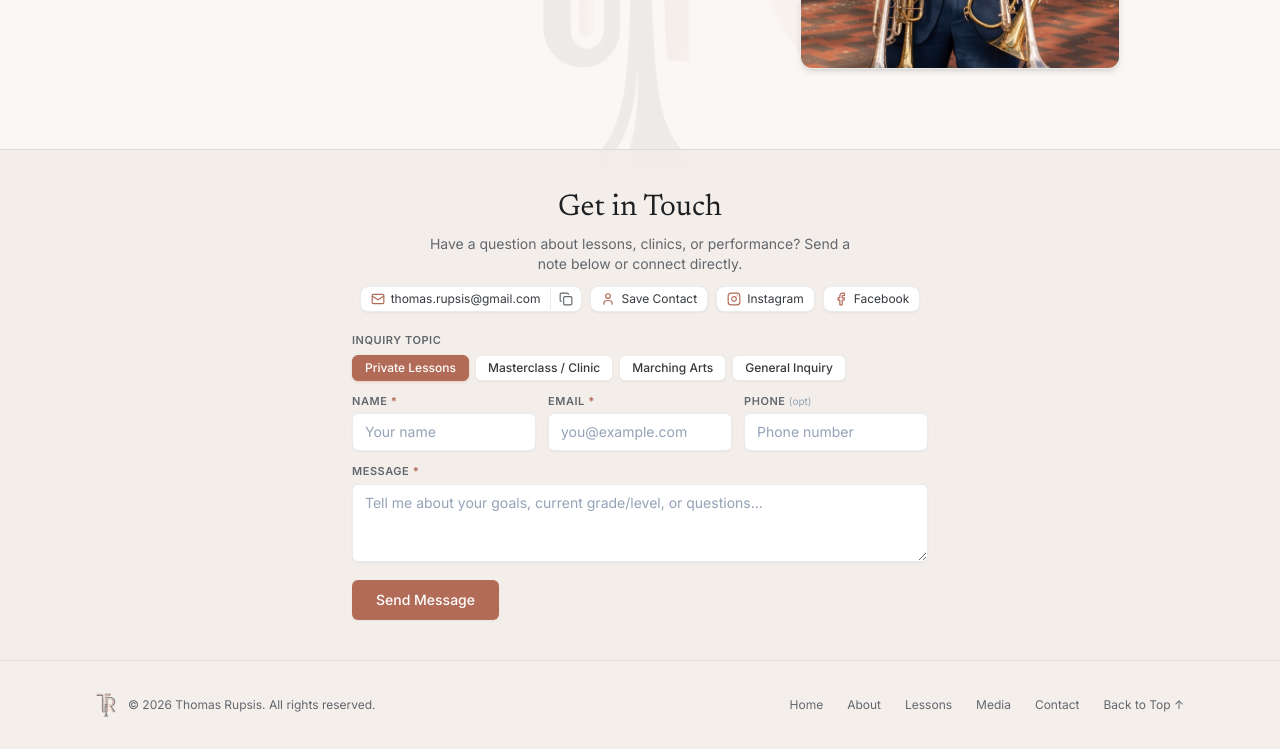
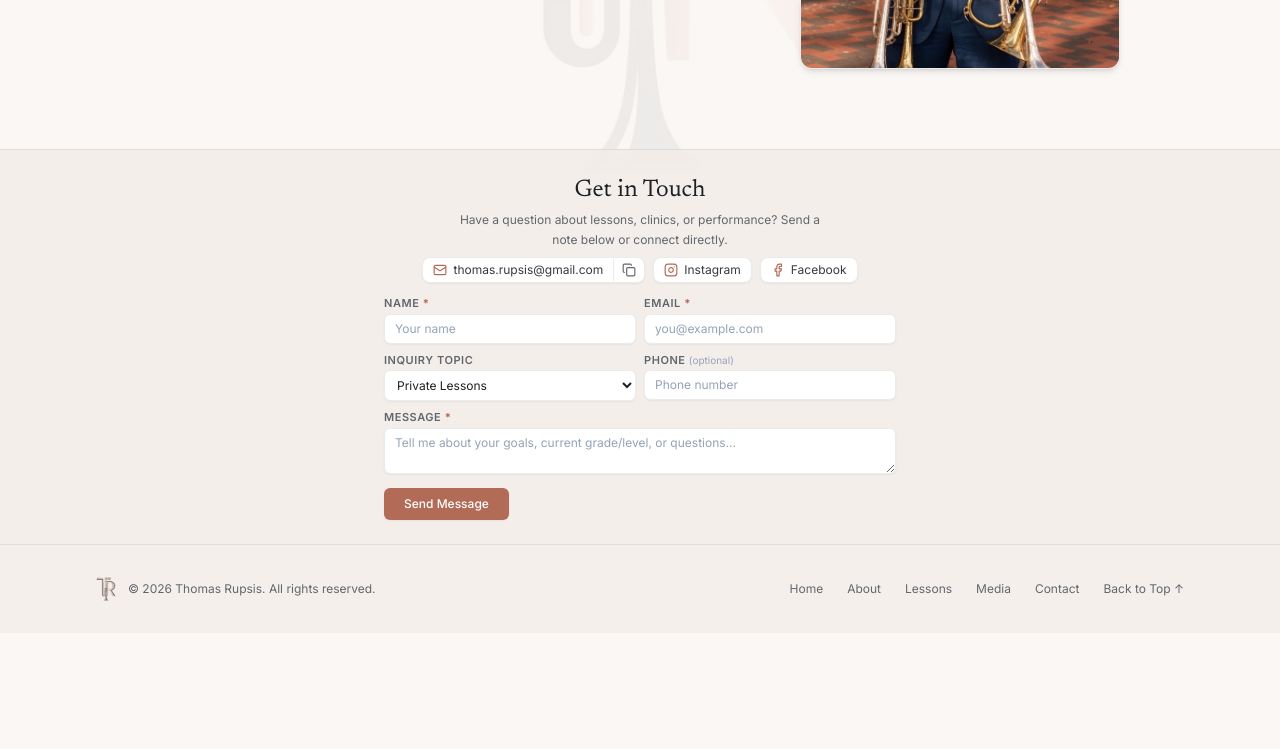
Before and after one commit to thomasrupsis/Thomas-rupsis-portfolio, a plain HTML site: page index.html in a window 1280 px wide. Shown: the part 518-1267 px from the top of the page. After the commit the page ends 1151 px from the top, so only its background shows below. Drawn offline with nearby package versions, Linux system fonts and the light colour scheme.

Commit message:
Remove save contact button, convert inquiry topic to compact dropdown, and streamline contact section

```diff
--- a/index.html
+++ b/index.html
@@ -691,20 +691,6 @@
                 </button>
               </div>
 
-              <!-- Save Contact (vCard) -->
-              <button
-                type="button"
-                onclick="downloadVCard()"
-                class="inline-flex items-center gap-1.5 px-3 py-1.5 rounded-lg bg-white border border-surface-border text-xs text-charcoal hover:text-copper hover:border-copper/40 shadow-sm transition-all"
-                title="Download contact card to phone or computer (.vcf)"
-              >
-                <svg class="w-3.5 h-3.5 text-copper flex-shrink-0" fill="none" stroke="currentColor" stroke-width="2" stroke-linecap="round" stroke-linejoin="round" viewBox="0 0 24 24">
-                  <path d="M19 21v-2a4 4 0 0 0-4-4H9a4 4 0 0 0-4 4v2"/>
-                  <circle cx="12" cy="7" r="4"/>
-                </svg>
-                <span>Save Contact</span>
-              </button>
-
               <a
                 href="https://www.instagram.com/thomas.rupsis/"
                 target="_blank"
@@ -747,15 +733,15 @@
   <!-- ============================================================== -->
   <!-- PERSISTENT BOTTOM CONTACT SECTION (ON EVERY PAGE VIEW) -->
   <!-- ============================================================== -->
-  <section id="contact" class="border-t border-surface-border bg-surface-elevated/85 backdrop-blur-sm pt-8 pb-8 sm:pt-10 sm:pb-10 mt-auto relative z-10">
+  <section id="contact" class="border-t border-surface-border bg-surface-elevated/85 backdrop-blur-sm py-5 sm:py-6 mt-auto relative z-10">
     <div class="max-w-6xl mx-auto px-6 lg:px-8">
 
       <!-- Centered Compact Contact Container -->
-      <div class="max-w-xl mx-auto">
+      <div class="max-w-lg mx-auto">
 
-        <div class="text-center space-y-2 mb-5" id="contactHeaderBlock">
-          <h2 class="font-serif text-2xl sm:text-3xl text-charcoal-heading font-normal">Get in Touch</h2>
-          <p class="text-charcoal-muted text-xs sm:text-sm leading-relaxed max-w-md mx-auto">
+        <div class="text-center space-y-1 mb-3" id="contactHeaderBlock">
+          <h2 class="font-serif text-xl sm:text-2xl text-charcoal-heading font-normal">Get in Touch</h2>
+          <p class="text-charcoal-muted text-xs leading-relaxed max-w-sm mx-auto">
             Have a question about lessons, clinics, or performance? Send a note below or connect directly.
           </p>
           <div class="flex flex-wrap items-center justify-center gap-2 pt-1">
@@ -786,20 +772,6 @@
               </button>
             </div>
 
-            <!-- Save Contact (vCard) -->
-            <button
-              type="button"
-              onclick="downloadVCard()"
-              class="inline-flex items-center gap-1.5 px-2.5 py-1 rounded-lg bg-white border border-surface-border text-xs text-charcoal hover:text-copper hover:border-copper/40 shadow-sm transition-all"
-              title="Download contact card to phone or computer (.vcf)"
-            >
-              <svg class="w-3.5 h-3.5 text-copper flex-shrink-0" fill="none" stroke="currentColor" stroke-width="2" stroke-linecap="round" stroke-linejoin="round" viewBox="0 0 24 24">
-                <path d="M19 21v-2a4 4 0 0 0-4-4H9a4 4 0 0 0-4 4v2"/>
-                <circle cx="12" cy="7" r="4"/>
-              </svg>
-              <span>Save Contact</span>
-            </button>
-
             <a
               href="https://www.instagram.com/thomas.rupsis/"
               target="_blank"
@@ -829,52 +801,15 @@
           </div>
         </div>
 
-        <form id="contactForm" onsubmit="handleContactSubmit(event)" action="https://formsubmit.co/thomas.rupsis@gmail.com" method="POST" class="space-y-3">
+        <form id="contactForm" onsubmit="handleContactSubmit(event)" action="https://formsubmit.co/thomas.rupsis@gmail.com" method="POST" class="space-y-2">
           <!-- FormSubmit Configuration -->
           <input type="hidden" name="_subject" id="formSubmitSubject" value="New Trumpet Lesson Inquiry (thomasrupsis.com)">
           <input type="hidden" name="_template" value="table">
           <input type="hidden" name="_captcha" value="false">
 
-          <!-- Inquiry Topic Selector Pills -->
-          <div class="space-y-1.5">
-            <label class="block text-[11px] uppercase tracking-wider text-charcoal-muted font-semibold">
-              Inquiry Topic
-            </label>
-            <input type="hidden" id="inquiryTypeInput" name="inquiry_type" value="Private Lessons">
-            <div class="flex flex-wrap gap-1.5" id="topicPillContainer">
-              <button
-                type="button"
-                onclick="selectInquiryTopic('Private Lessons')"
-                data-topic="Private Lessons"
-                class="topic-pill active px-3 py-1 rounded-md text-xs font-medium border border-copper bg-copper text-white shadow-sm transition-all">
-                Private Lessons
-              </button>
-              <button
-                type="button"
-                onclick="selectInquiryTopic('Masterclass / Clinic')"
-                data-topic="Masterclass / Clinic"
-                class="topic-pill px-3 py-1 rounded-md text-xs font-medium border border-surface-border bg-white text-charcoal hover:text-copper hover:border-copper/40 shadow-sm transition-all">
-                Masterclass / Clinic
-              </button>
-              <button
-                type="button"
-                onclick="selectInquiryTopic('Marching Arts')"
-                data-topic="Marching Arts"
-                class="topic-pill px-3 py-1 rounded-md text-xs font-medium border border-surface-border bg-white text-charcoal hover:text-copper hover:border-copper/40 shadow-sm transition-all">
-                Marching Arts
-              </button>
-              <button
-                type="button"
-                onclick="selectInquiryTopic('General Inquiry')"
-                data-topic="General Inquiry"
-                class="topic-pill px-3 py-1 rounded-md text-xs font-medium border border-surface-border bg-white text-charcoal hover:text-copper hover:border-copper/40 shadow-sm transition-all">
-                General Inquiry
-              </button>
-            </div>
-          </div>
-
-          <div class="grid grid-cols-1 sm:grid-cols-3 gap-3">
-            <div class="space-y-1">
+          <!-- Compact 2x2 Form Fields Grid -->
+          <div class="grid grid-cols-1 sm:grid-cols-2 gap-2">
+            <div class="space-y-0.5">
               <label for="senderName" class="block text-[11px] uppercase tracking-wider text-charcoal-muted font-semibold">
                 Name <span class="text-copper font-bold" title="Required">*</span>
               </label>
@@ -885,11 +820,11 @@
                 required
                 aria-required="true"
                 placeholder="Your name"
-                class="w-full px-3 py-2 rounded-md bg-white border border-surface-border text-charcoal-heading placeholder-slate-400 focus:outline-none focus:border-copper focus:ring-1 focus:ring-copper text-xs sm:text-sm transition-colors shadow-sm"
+                class="w-full px-2.5 py-1.5 rounded-md bg-white border border-surface-border text-charcoal-heading placeholder-slate-400 focus:outline-none focus:border-copper focus:ring-1 focus:ring-copper text-xs transition-colors shadow-sm"
               />
             </div>
 
-            <div class="space-y-1">
+            <div class="space-y-0.5">
               <label for="senderEmail" class="block text-[11px] uppercase tracking-wider text-charcoal-muted font-semibold">
                 Email <span class="text-copper font-bold" title="Required">*</span>
               </label>
@@ -900,36 +835,52 @@
                 required
                 aria-required="true"
                 placeholder="you@example.com"
-                class="w-full px-3 py-2 rounded-md bg-white border border-surface-border text-charcoal-heading placeholder-slate-400 focus:outline-none focus:border-copper focus:ring-1 focus:ring-copper text-xs sm:text-sm transition-colors shadow-sm"
+                class="w-full px-2.5 py-1.5 rounded-md bg-white border border-surface-border text-charcoal-heading placeholder-slate-400 focus:outline-none focus:border-copper focus:ring-1 focus:ring-copper text-xs transition-colors shadow-sm"
               />
             </div>
 
-            <div class="space-y-1">
+            <div class="space-y-0.5">
+              <label for="inquiryTypeSelect" class="block text-[11px] uppercase tracking-wider text-charcoal-muted font-semibold">
+                Inquiry Topic
+              </label>
+              <select
+                id="inquiryTypeSelect"
+                name="inquiry_type"
+                class="w-full px-2 py-1.5 rounded-md bg-white border border-surface-border text-charcoal-heading focus:outline-none focus:border-copper focus:ring-1 focus:ring-copper text-xs transition-colors shadow-sm"
+              >
+                <option value="Private Lessons">Private Lessons</option>
+                <option value="Masterclass / Clinic">Masterclass / Clinic</option>
+                <option value="Marching Arts">Marching Arts</option>
+                <option value="General Inquiry">General Inquiry</option>
+              </select>
+            </div>
+
+            <div class="space-y-0.5">
               <label for="senderPhone" class="block text-[11px] uppercase tracking-wider text-charcoal-muted font-semibold">
-                Phone <span class="text-slate-400 font-normal lowercase text-[10px] tracking-normal">(opt)</span>
+                Phone <span class="text-slate-400 font-normal lowercase text-[10px] tracking-normal">(optional)</span>
               </label>
               <input
                 type="tel"
                 id="senderPhone"
                 name="phone"
                 placeholder="Phone number"
-                class="w-full px-3 py-2 rounded-md bg-white border border-surface-border text-charcoal-heading placeholder-slate-400 focus:outline-none focus:border-copper focus:ring-1 focus:ring-copper text-xs sm:text-sm transition-colors shadow-sm"
+                class="w-full px-2.5 py-1.5 rounded-md bg-white border border-surface-border text-charcoal-heading placeholder-slate-400 focus:outline-none focus:border-copper focus:ring-1 focus:ring-copper text-xs transition-colors shadow-sm"
               />
             </div>
           </div>
 
-          <div class="space-y-1">
+          <div class="space-y-0.5">
             <label for="senderMessage" class="block text-[11px] uppercase tracking-wider text-charcoal-muted font-semibold">
               Message <span class="text-copper font-bold" title="Required">*</span>
             </label>
             <textarea
               id="senderMessage"
               name="message"
-              rows="3"
+              rows="2"
               required
               aria-required="true"
               placeholder="Tell me about your goals, current grade/level, or questions..."
-              class="w-full px-3 py-2 rounded-md bg-white border border-surface-border text-charcoal-heading placeholder-slate-400 focus:outline-none focus:border-copper focus:ring-1 focus:ring-copper text-xs sm:text-sm transition-colors resize-y shadow-sm"
+              class="w-full px-2.5 py-1.5 rounded-md bg-white border border-surface-border text-charcoal-heading placeholder-slate-400 focus:outline-none focus:border-copper focus:ring-1 focus:ring-copper text-xs transition-colors resize-y shadow-sm"
             ></textarea>
           </div>
 
@@ -937,14 +888,14 @@
             <button
               type="submit"
               id="submitBtn"
-              class="w-full sm:w-auto px-6 py-2.5 rounded-md font-medium text-xs sm:text-sm text-white bg-copper hover:bg-copper-dark transition-colors shadow-sm"
+              class="w-full sm:w-auto px-5 py-2 rounded-md font-medium text-xs text-white bg-copper hover:bg-copper-dark transition-colors shadow-sm"
             >
               Send Message
             </button>
           </div>
 
           <!-- Feedback Message -->
-          <div id="formSuccessAlert" class="hidden p-3.5 rounded-md bg-emerald-50 border border-emerald-300 text-emerald-900 text-xs sm:text-sm">
+          <div id="formSuccessAlert" class="hidden p-2.5 rounded-md bg-emerald-50 border border-emerald-300 text-emerald-900 text-xs">
             <p class="font-medium">Message received.</p>
             <p class="text-xs text-emerald-700 mt-0.5">Thank you. Your message has been sent to Thomas. He will be in touch with you shortly.</p>
           </div>
@@ -1003,6 +954,6 @@
   </div>
 
   <!-- External App JS (cache-busted to ensure immediate refresh) -->
-  <script src="js/app.js?v=2.3"></script>
+  <script src="js/app.js?v=2.4"></script>
 </body>
 </html>
--- a/js/app.js
+++ b/js/app.js
@@ -181,24 +181,13 @@ function showCopyToast() {
 }
 
 /**
- * Feature 2: Select inquiry topic pill
+ * Feature 2: Select inquiry topic dropdown
  */
 function selectInquiryTopic(topic) {
-  const input = document.getElementById('inquiryTypeInput');
-  if (input) {
-    input.value = topic;
+  const select = document.getElementById('inquiryTypeSelect');
+  if (select) {
+    select.value = topic;
   }
-
-  const pills = document.querySelectorAll('.topic-pill');
-  pills.forEach(pill => {
-    if (pill.getAttribute('data-topic') === topic) {
-      pill.classList.add('active', 'border-copper', 'bg-copper', 'text-white');
-      pill.classList.remove('border-surface-border', 'bg-white', 'text-charcoal');
-    } else {
-      pill.classList.remove('active', 'border-copper', 'bg-copper', 'text-white');
-      pill.classList.add('border-surface-border', 'bg-white', 'text-charcoal');
-    }
-  });
 }
 
 /**
@@ -333,7 +322,7 @@ function handleContactSubmit(event) {
     return;
   }
 
-  const inquiryTypeVal = (document.getElementById('inquiryTypeInput') ? document.getElementById('inquiryTypeInput').value : 'Private Lessons').trim();
+  const inquiryTypeVal = (document.getElementById('inquiryTypeSelect') ? document.getElementById('inquiryTypeSelect').value : 'Private Lessons').trim();
   const nameVal = (document.getElementById('senderName') ? document.getElementById('senderName').value : '').trim();
   const emailVal = (document.getElementById('senderEmail') ? document.getElementById('senderEmail').value : '').trim();
   const phoneVal = (document.getElementById('senderPhone') ? document.getElementById('senderPhone').value : '').trim();
```
